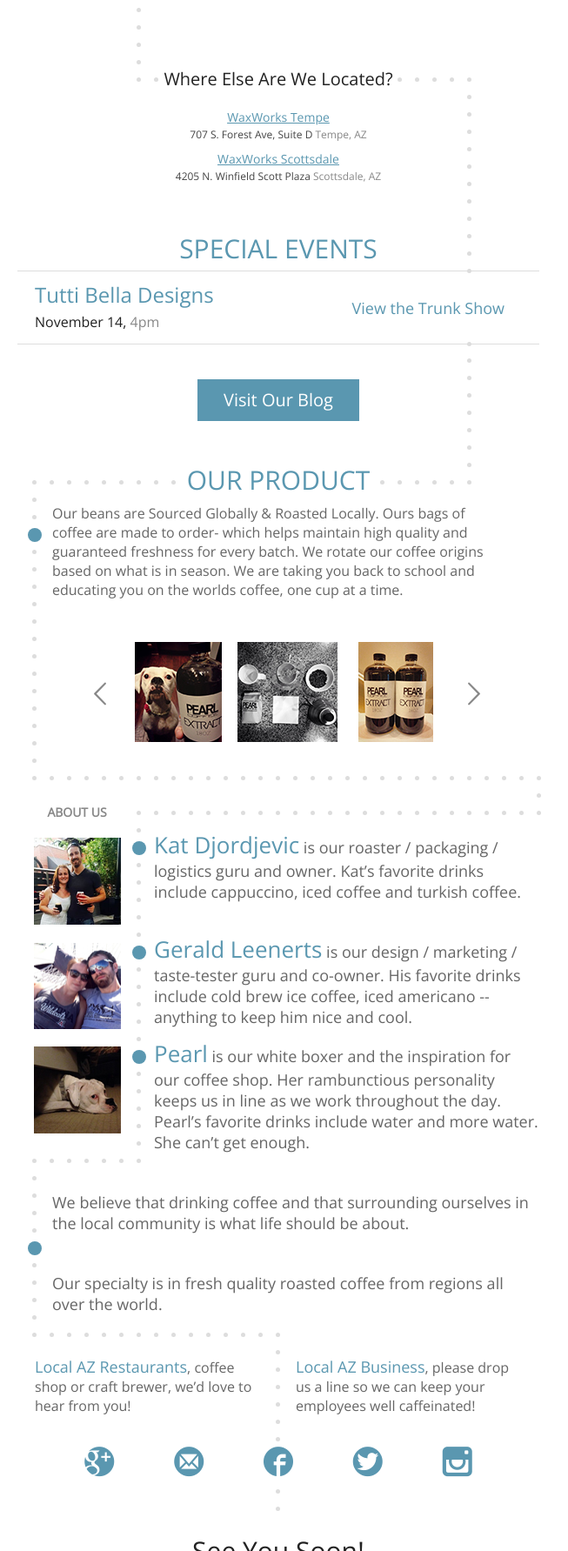
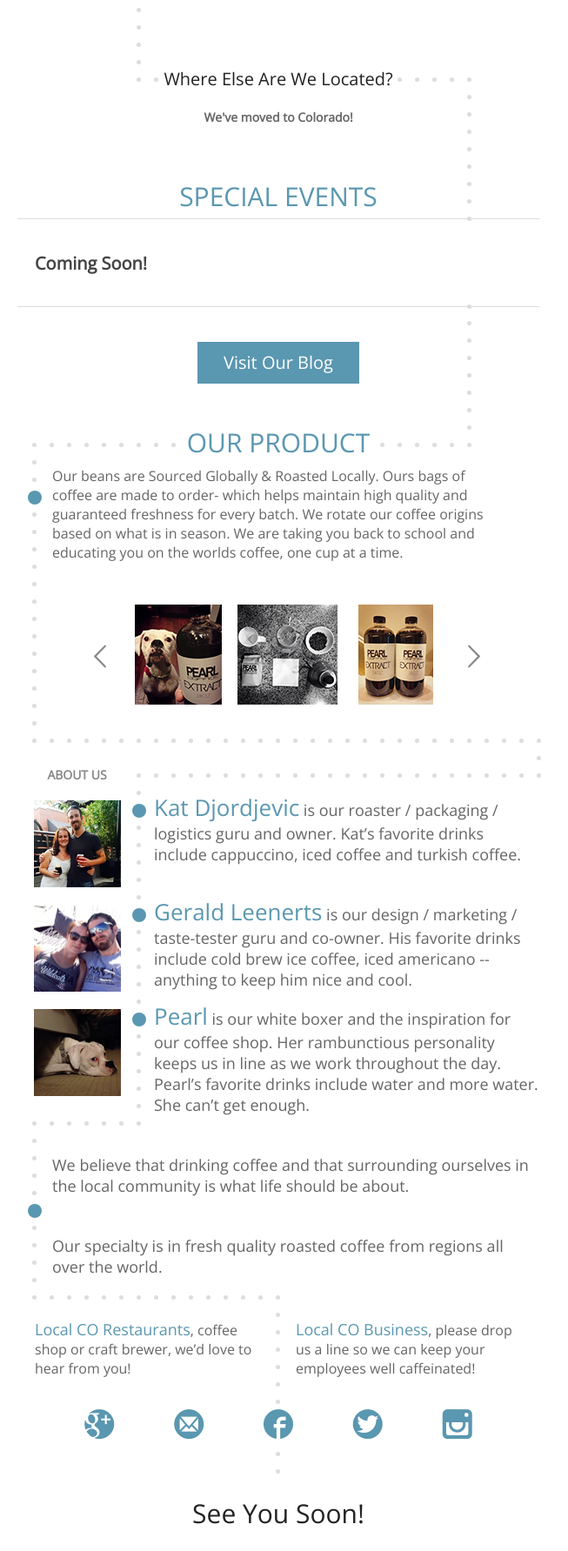
Before and after one commit to gwing33/pearl-coffee, a website: page views/index.html in a window 1280 px wide. Shown: the part 440-2223 px from the top of the page at 87% size, without its empty margins (320-973 px from the left). Drawn offline with nearby package versions, Linux system fonts and the light colour scheme.

Commit message:
moved to co

```diff
--- a/views/index.html
+++ b/views/index.html
@@ -52,9 +52,7 @@
         <div style="top: 262px; left: 517px;" class='dot'></div>
         <div style="top: 282px; left: 517px;" class='dot'></div>
         <div style="top: 302px; left: 517px;" class='dot'></div>
-        <div style="top: 322px; left: 517px;" class='dot'></div>
-        <div style="top: 342px; left: 517px;" class='dot'></div>
-        <div style="top: 362px; left: 517px;" class='dot'></div>
+
       </div>
 
       <a href='http://squareup.com/market/pearlcoffee' target="_blank" class='btn order-online'>Order Online</a>
@@ -62,25 +60,27 @@
       <h2>Where Else Are We Located?</h2>
       <ul class='local'>
         <li>
-          <a href="http://www.waxworkstempe.com" target="_blank">WaxWorks Tempe</a>
-          <br>
-          <span><b>707 S. Forest Ave, Suite D</b> Tempe, AZ</span>
+          <h4 style='padding: 0; margin: 0 0 7px 0;'>We've moved to Colorado!</h4>
         </li>
-        <li>
+        <!-- <li>
           <a href="http://www.waxworksaz.com" target="_blank">WaxWorks Scottsdale</a>
           <br>
           <span><b>4205 N. Winfield Scott Plaza</b> Scottsdale, AZ</span>
-        </li>
+        </li> -->
       </ul>
 
       <h3 class='upcoming-locs'>SPECIAL EVENTS</h3>
       <ul class='upcoming'>
         <li>
+          <h4>Coming Soon!</h4>
+          <div class='dot'></div>
+        </li>
+        <!-- <li>
           <a class='title' target="_blank" href='https://www.etsy.com/shop/TuttiBellaDesigns'>Tutti Bella Designs</a>
           <h5>November 14, <span>4pm</span></h5>
           <a class='side-link' target='_blank' href="https://www.facebook.com/events/571497739621843/">View the Trunk Show</a>
           <div class='dot'></div>
-        </li>
+        </li> -->
         <!-- <li>
           <a class='title' target="_blank" href='http://www.phoenixfit.net/'>Phoenix Fit</a>
           <h5>October 11 <span>6am-9am</span></h5>
@@ -364,10 +364,10 @@
       </p>
 
       <div class='split split-left'>
-        <b>Local AZ Restaurants</b>, coffee shop or craft brewer, we’d love to hear from you!
+        <b>Local CO Restaurants</b>, coffee shop or craft brewer, we’d love to hear from you!
       </div>
       <div class='split split-right'>
-        <b>Local AZ Business</b>, please drop us a line so we can keep your employees well caffeinated!
+        <b>Local CO Business</b>, please drop us a line so we can keep your employees well caffeinated!
       </div>
 
       <div class='social'>
```
